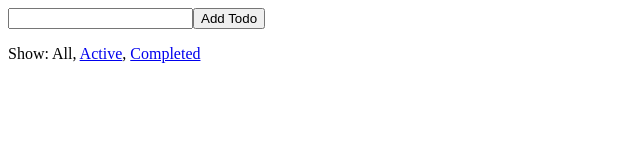
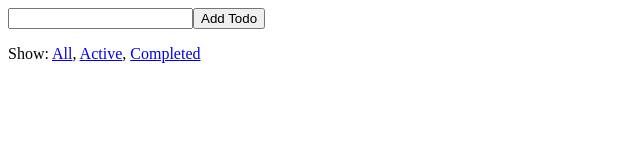
Before and after one commit to JHCover/egghead-redux-tutorial, a React (Create React App) app: page /1 in a window 1280 px wide. Shown: the top 160 px of the page, without its empty margins (0-640 px from the left). Built offline with nearby package versions, Linux system fonts and the light colour scheme.

Commit message:
ready for step 7

```diff
--- a/package.json
+++ b/package.json
@@ -13,6 +13,7 @@
     "react": "^16.13.1",
     "react-dom": "^16.13.1",
     "react-redux": "^7.2.0",
+    "react-router-dom": "^5.1.2",
     "react-scripts": "3.4.1",
     "redux": "^4.0.5",
     "uuid": "^8.0.0"
--- a/src/actions/index.js
+++ b/src/actions/index.js
@@ -6,11 +6,6 @@ export const addTodo = text => ({
     text
 });
 
-export const setVisibilityFilter = (filter) => ({
-    type: 'SET_VISIBILITY_FILTER',
-    filter
-});
-
 export const toggleTodo = id => ({
     type: 'TOGGLE_TODO',
     id
--- a/src/components/App.js
+++ b/src/components/App.js
@@ -1,8 +1,6 @@
 import AddTodo from "./AddTodo";
 import Footer from "./Footer";
 import React from "react";
-import {Provider} from "react-redux";
-import configureStore from '../configureStore';
 import VisibleTodoList from "./VisibleTodoList";
 
 const App = () => (
--- a/src/components/FilterLink.js
+++ b/src/components/FilterLink.js
@@ -1,17 +1,16 @@
-import React from "react";
-import { connect } from 'react-redux';
-import { setVisibilityFilter } from "../actions";
-import Link from './Link';
+import React from 'react';
+import { Link } from 'react-router-dom';
 
-const mapStateToProps = (state, ownProps) => ({
-    active: ownProps.filter ===
-        state.visibilityFilter
-});
+const FilterLink = ({ filter, children }) => (
+    <Link
+        to={filter === 'all' ? '' : filter}
+        activeStyle={{
+            textDecoration: 'none',
+            color: 'black',
+        }}
+        >
+        {children}
+    </Link>
+);
 
-const mapDispatchToProps = (dispatch, ownProps) => ({
-    onClick(){
-        dispatch(setVisibilityFilter(ownProps.filter));
-    }
-})
-
-export default connect(mapStateToProps, mapDispatchToProps)(Link);
+export default FilterLink;
--- a/src/components/Footer.js
+++ b/src/components/Footer.js
@@ -6,19 +6,19 @@ const Footer = () => (
         Show:
         {' '}
         <FilterLink
-            filter='SHOW_ALL'
+            filter='all'
         >
             All
         </FilterLink>
         {', '}
         <FilterLink
-            filter='SHOW_ACTIVE'
+            filter='active'
         >
             Active
         </FilterLink>
         {', '}
         <FilterLink
-            filter='SHOW_COMPLETED'
+            filter='completed'
         >
             Completed
         </FilterLink>
--- a/src/components/Link.js
+++ /dev/null
@@ -1,19 +0,0 @@
-import React from "react";
-
-const Link = ({active, children, onClick}) => {
-    if (active) {
-        return <span>{children}</span>
-    }
-    return (
-        <a href='#'
-           onClick={e => {
-               e.preventDefault();
-               onClick();
-           }}
-        >
-            {children}
-        </a>
-    );
-};
-
-export default Link;
--- a/src/components/Root.js
+++ b/src/components/Root.js
@@ -1,10 +1,13 @@
 import React from 'react';
 import { Provider } from 'react-redux';
+import { BrowserRouter, Route } from 'react-router-dom';
 import App from './App';
 
 const Root = ({ store }) => (
     <Provider store = {store}>
-        <App />
+        <BrowserRouter>
+            <Route path='/:filter?' component={App} />
+        </BrowserRouter>
     </Provider>
 );
 
--- a/src/components/VisibleTodoList.js
+++ b/src/components/VisibleTodoList.js
@@ -1,4 +1,3 @@
-import React from "react";
 import {connect} from "react-redux";
 import { toggleTodo } from "../actions";
 import TodoList from './TodoList';
```
Also changed, not shown: 1 other file (tests, documents, lock files or other folders).
